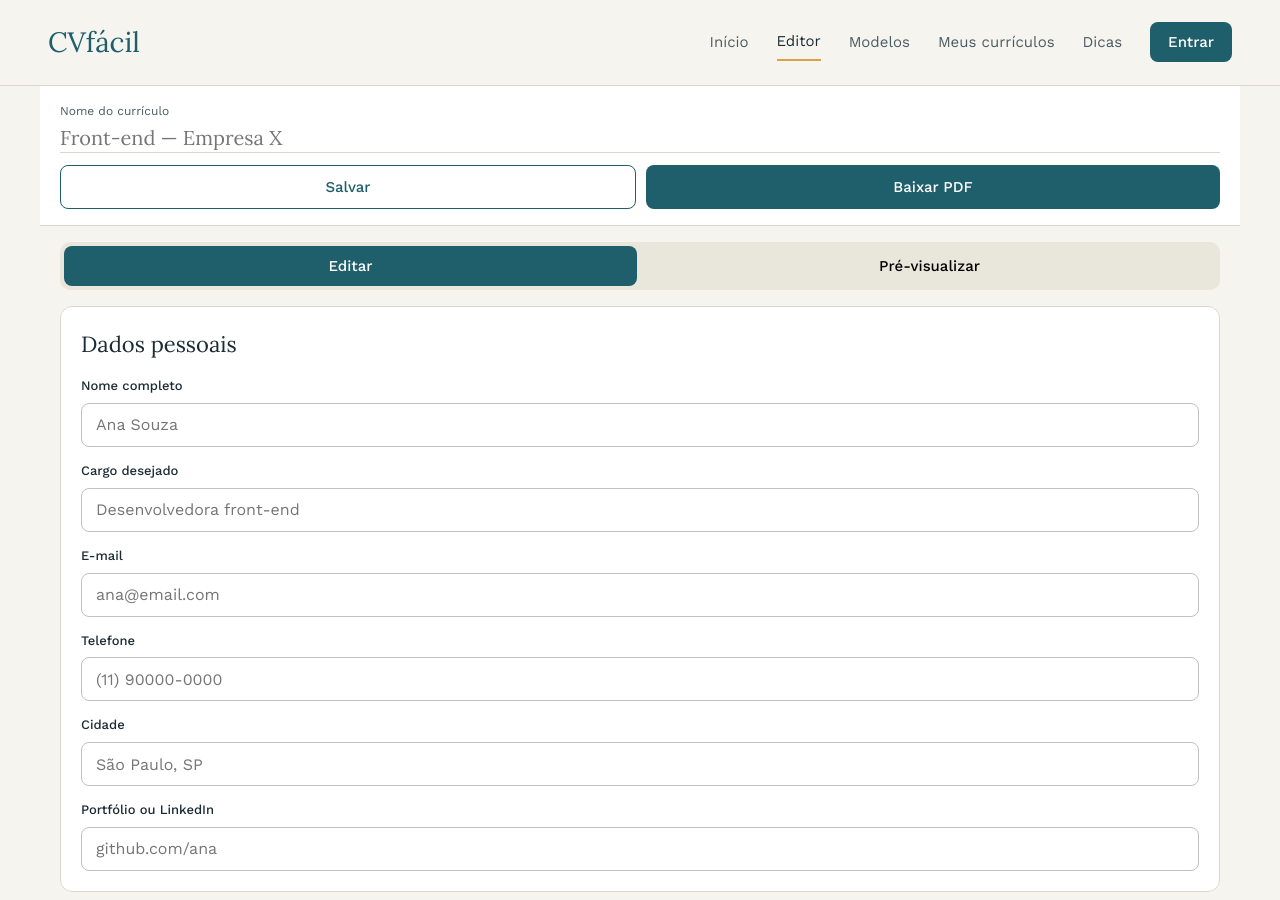
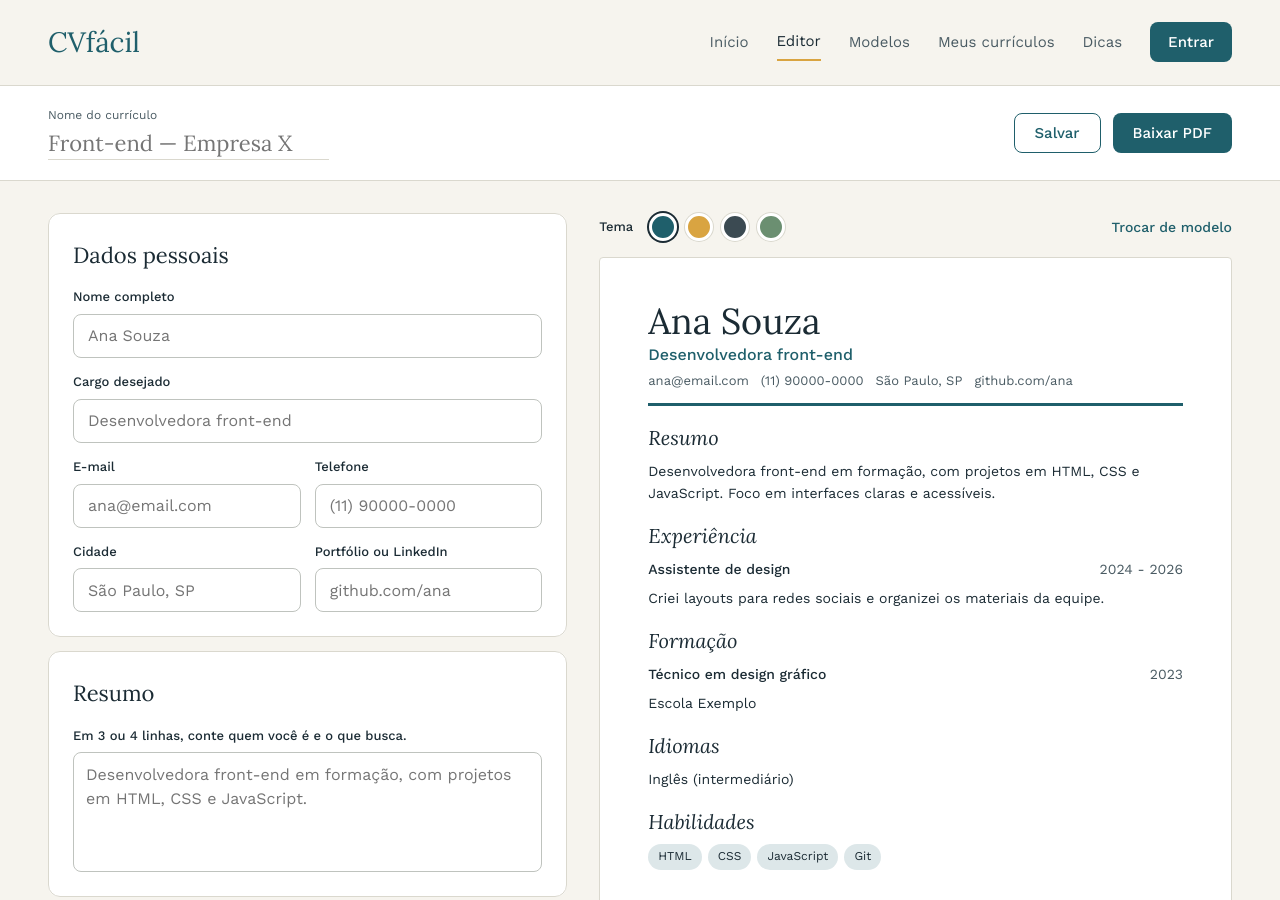
Before and after one commit to nathaliadebona/cvfacil, a plain HTML site: page editor.html in a window 1280 px wide. Shown: the top 900 px of the page. Drawn offline with nearby package versions, Linux system fonts and the light colour scheme.

Commit message:
style: adiciona layout desktop do editor
Divide o editor em duas colunas, com formulário à esquerda e prévia à direita, coloca a barra do currículo em uma linha e oculta as abas, que só fazem sentido no mobile.

```diff
--- a/css/editor.css
+++ b/css/editor.css
@@ -266,3 +266,90 @@ main {
     color: var(--cor-texto);
     background-color: color-mix(in srgb, var(--cor-tema) 15%, white);
 }
+
+@media (min-width: 64rem) {
+    main {
+        display: grid;
+        grid-template-columns: minmax(0, 1fr) minmax(0, 1.2fr);
+        column-gap: 2rem;
+        align-items: start;
+        max-width: 80rem;
+    }
+
+    .barra-curriculo {
+        flex-direction: row;
+        align-items: center;
+        justify-content: space-between;
+        grid-column: 1 / -1;
+        padding: 1.25rem 3rem;
+    }
+
+    .barra-curriculo input[type="text"] {
+        min-width: 17.5rem;
+        font-size: 1.375rem;
+    }
+
+    .barra-acoes {
+        gap: 0.75rem;
+    }
+
+    .barra-acoes button {
+        flex: none;
+        height: 2.5rem;
+        padding: 0 1.25rem;
+    }
+
+    .abas {
+        display: none;
+    }
+
+    .area-formulario {
+        padding: 2rem 0 4rem 3rem;
+    }
+
+    .area-formulario fieldset {
+        padding: 1.5rem;
+    }
+
+    .area-formulario .dados-pessoais {
+        display: grid;
+        grid-template-columns: repeat(2, minmax(0, 1fr));
+    }
+
+    .area-formulario .dados-pessoais .campo:nth-of-type(-n+2) {
+        grid-column: 1 / -1;
+    }
+
+    .area-previa {
+        padding: 2rem 3rem 4rem 0;
+    }
+
+    .curriculo {
+        min-height: 47.5rem;
+        padding: 2.75rem 3rem;
+    }
+
+    .curriculo-cabecalho p:first-child {
+        font-size: 2.25rem;
+    }
+
+    .curriculo-cabecalho span {
+        font-size: 0.8125rem;
+    }
+
+    .curriculo-resumo,
+    .curriculo-experiencia,
+    .curriculo-formacao,
+    .curriculo-idiomas,
+    .curriculo-habilidades {
+        font-size: 0.875rem;
+    }
+
+    .curriculo-resumo p:first-child,
+    .curriculo-experiencia p:first-child,
+    .curriculo-formacao p:first-child,
+    .curriculo-idiomas p:first-child,
+    .curriculo-habilidades p:first-child {
+        font-size: 1.25rem;
+    }
+}
```
